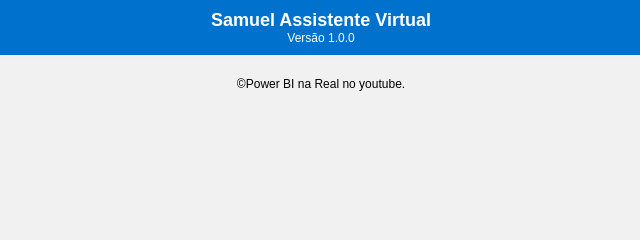
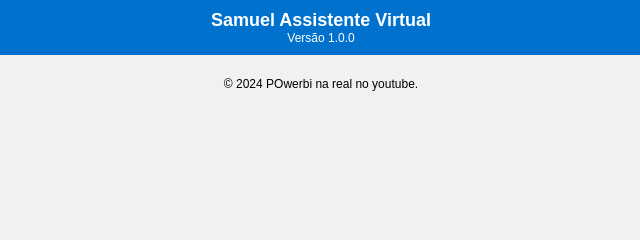
Before and after one commit to mildestinos/bot, a plain HTML site: page index.html in a window 1280 px wide. Shown: the top 240 px of the page, 319-959 px from the left. Drawn offline with Linux system fonts and the light colour scheme.

Commit message:
Add files via upload

```diff
--- a/index.html
+++ b/index.html
@@ -26,7 +26,7 @@
 
   <!-- Rodapé -->
   <footer>
-    <p> ©Power BI na Real no youtube.</p>
+    <p>© 2024 POwerbi na real no youtube.</p>
   </footer>
 
   <script src="script.js"></script>
```
